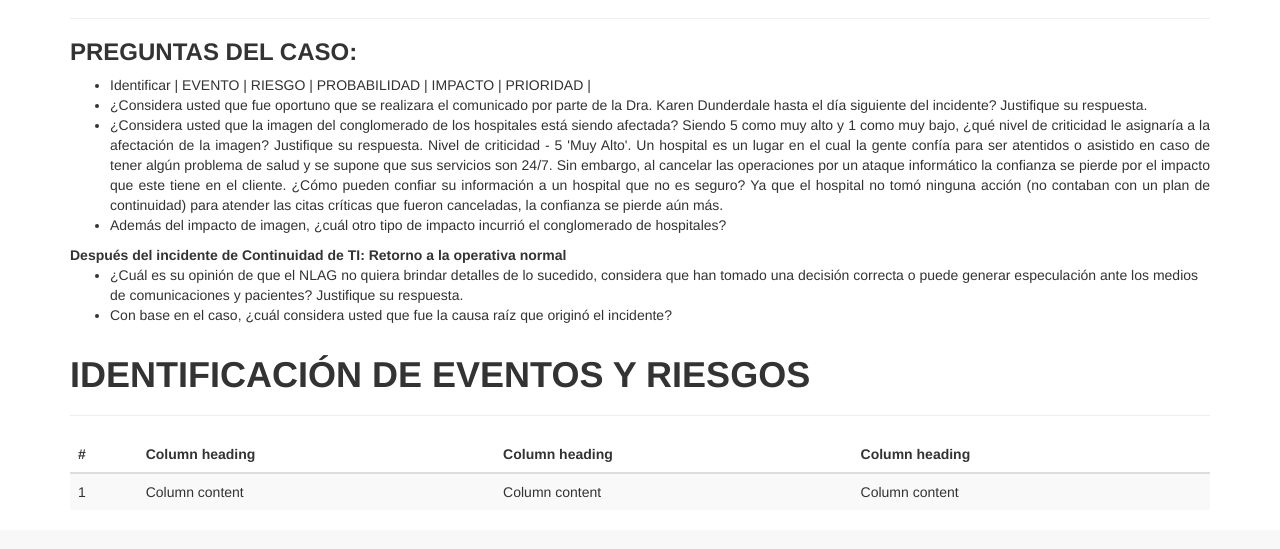
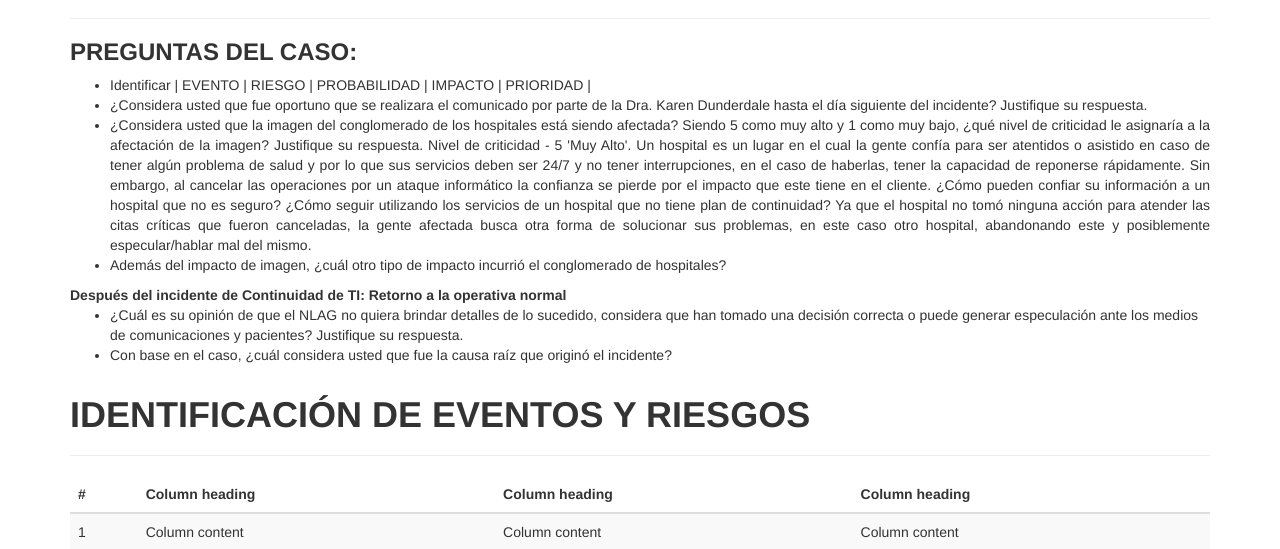
Before and after one commit to OneTesseractInMultiverse/ITIL-CaseExample, a Flask app: template templates/casos/business_continuity.html in a window 1280 px wide. Shown: the part 339-888 px from the top of the page. Before the commit the page ends 837 px from the top, so only its background shows below. Run offline with Flask 2, Linux system fonts and the light colour scheme; the template is opened without the code that fills it, so the values that code supplies are empty; some libraries are stand-ins or nearby versions.

Commit message:
Cambio en respuesta de imagen.

```diff
--- a/templates/casos/business_continuity.html
+++ b/templates/casos/business_continuity.html
@@ -32,9 +32,11 @@
             </li>
             <li>
                 ¿Considera usted que la imagen del conglomerado de los hospitales está siendo afectada?  Siendo 5 como muy alto y 1 como muy bajo, ¿qué nivel de criticidad le asignaría a la afectación de la imagen? Justifique su respuesta.
-                Nivel de criticidad - 5 'Muy Alto'. Un hospital es un lugar en el cual la gente confía para ser atentidos o asistido en caso de tener algún problema de salud y se supone que sus servicios son 24/7.
+                Nivel de criticidad - 5 'Muy Alto'. Un hospital es un lugar en el cual la gente confía para ser atentidos o asistido en caso de tener algún problema de salud y por lo que sus servicios deben ser 24/7 y no tener interrupciones, en el caso de haberlas,
+                tener la capacidad de reponerse rápidamente.
                 Sin embargo, al cancelar las operaciones por un ataque informático la confianza se pierde por el impacto que este tiene en el cliente. ¿Cómo pueden confiar su información a un hospital que no es seguro?
-                Ya que el hospital no tomó ninguna acción (no contaban con un plan de continuidad) para atender las citas críticas que fueron canceladas, la confianza se pierde aún más.
+                ¿Cómo seguir utilizando los servicios de un hospital que no tiene plan de continuidad?
+                Ya que el hospital no tomó ninguna acción para atender las citas críticas que fueron canceladas, la gente afectada busca otra forma de solucionar sus problemas, en este caso otro hospital, abandonando este y posiblemente especular/hablar mal del mismo.
             </li>
             <li>
                 Además del impacto de imagen, ¿cuál otro tipo de impacto incurrió el conglomerado de hospitales?
```
